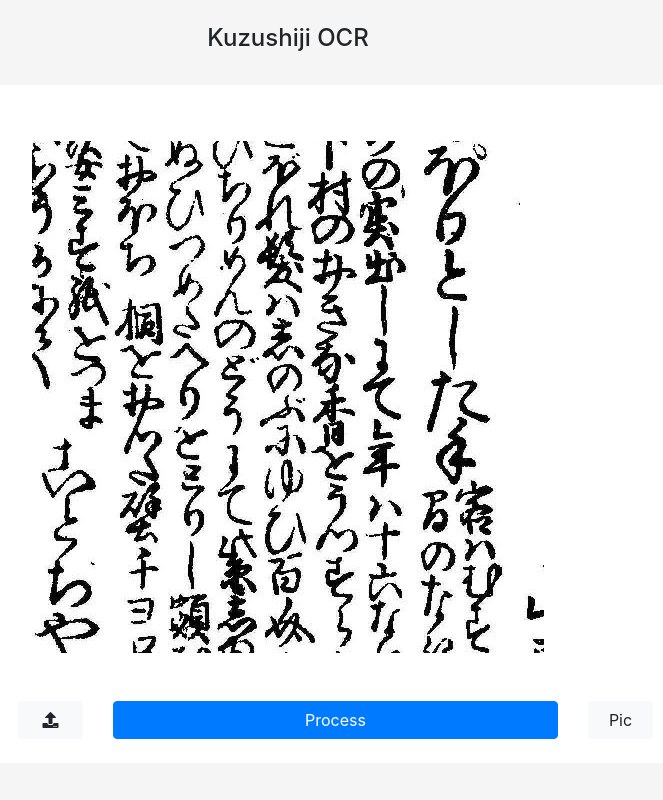
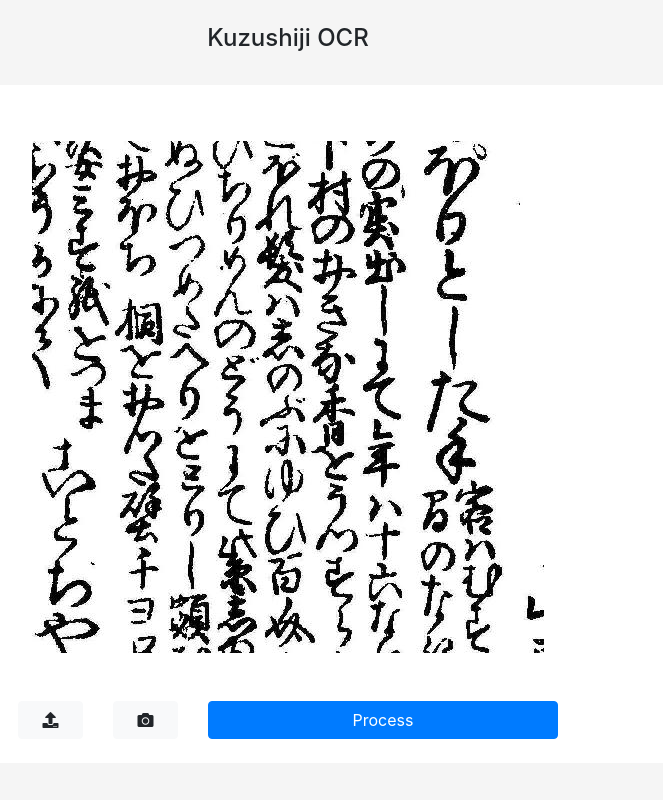
Before and after one commit to Machine-Learning-Tokyo/kuzushiji-lite, a website with bundled scripts: page web/index.html in a window 1280 px wide. Shown: the top 800 px of the page, without its empty margins (352-1015 px from the left). Built offline with nearby package versions, Linux system fonts and the light colour scheme.

Commit message:
fix buttons (#9)

```diff
--- a/web/index.html
+++ b/web/index.html
@@ -64,11 +64,14 @@
         title="Upload an image"></i>
         </button>
     </div>
-    <div class="col-md-5">
+    <div class="col-md-1">
+        <button id="take-pic-button" type="button" class="btn btn-light btn-block">
+            <i class="fas fa-camera" data-toggle="tooltip" data-placement="top"
+            title="Upload an image"></i>
+        </button>
+    </div>
+    <div class="col-md-4">
         <button id="process-button" type="button" class="btn btn-primary btn-block">Process</button>
-    </div>
-    <div class="col-md-1">
-        <button id="take-pic-button" type="button" class="btn btn-light btn-block">Pic</button>
     </div>
 </div>
 </div>
```
